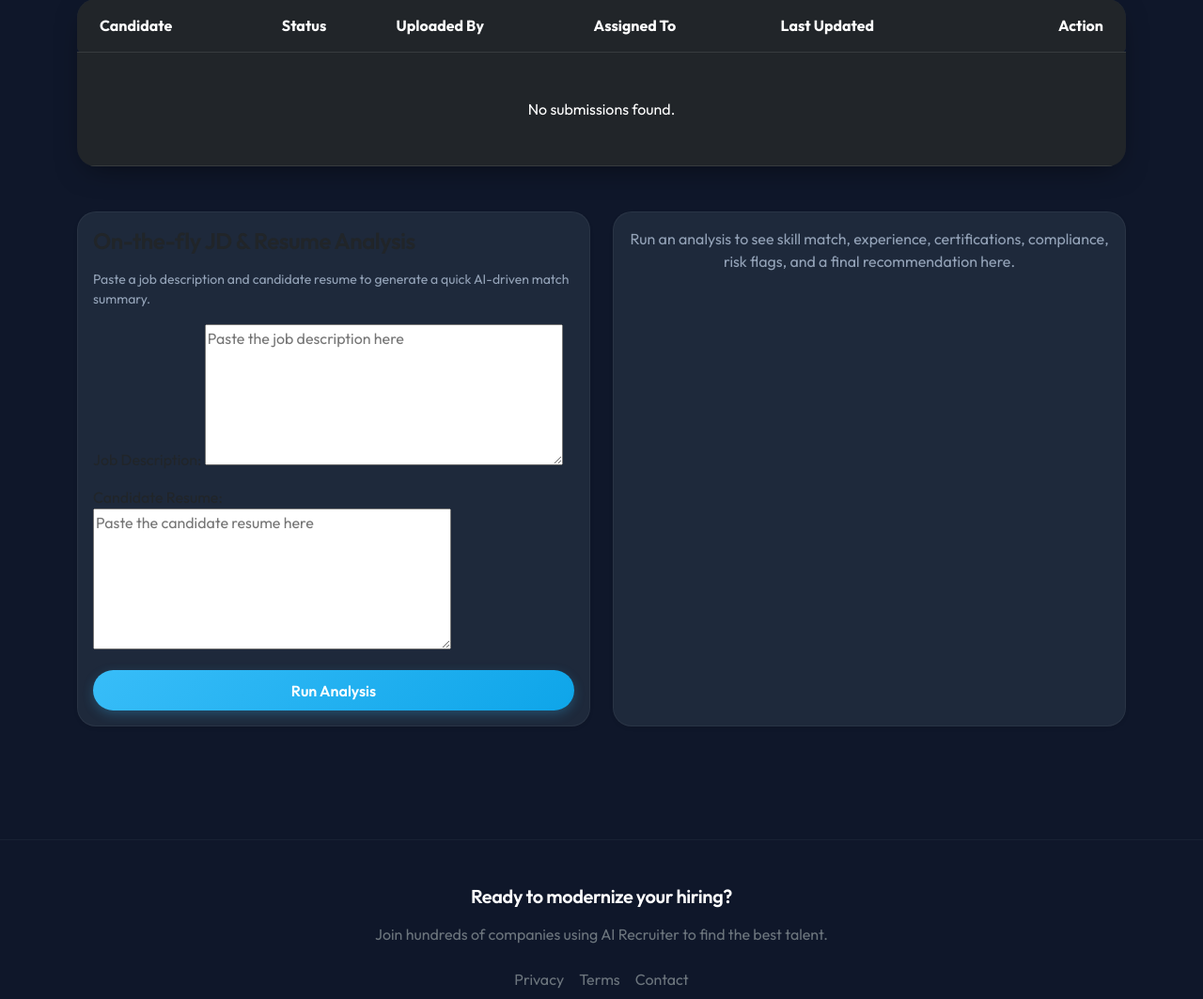
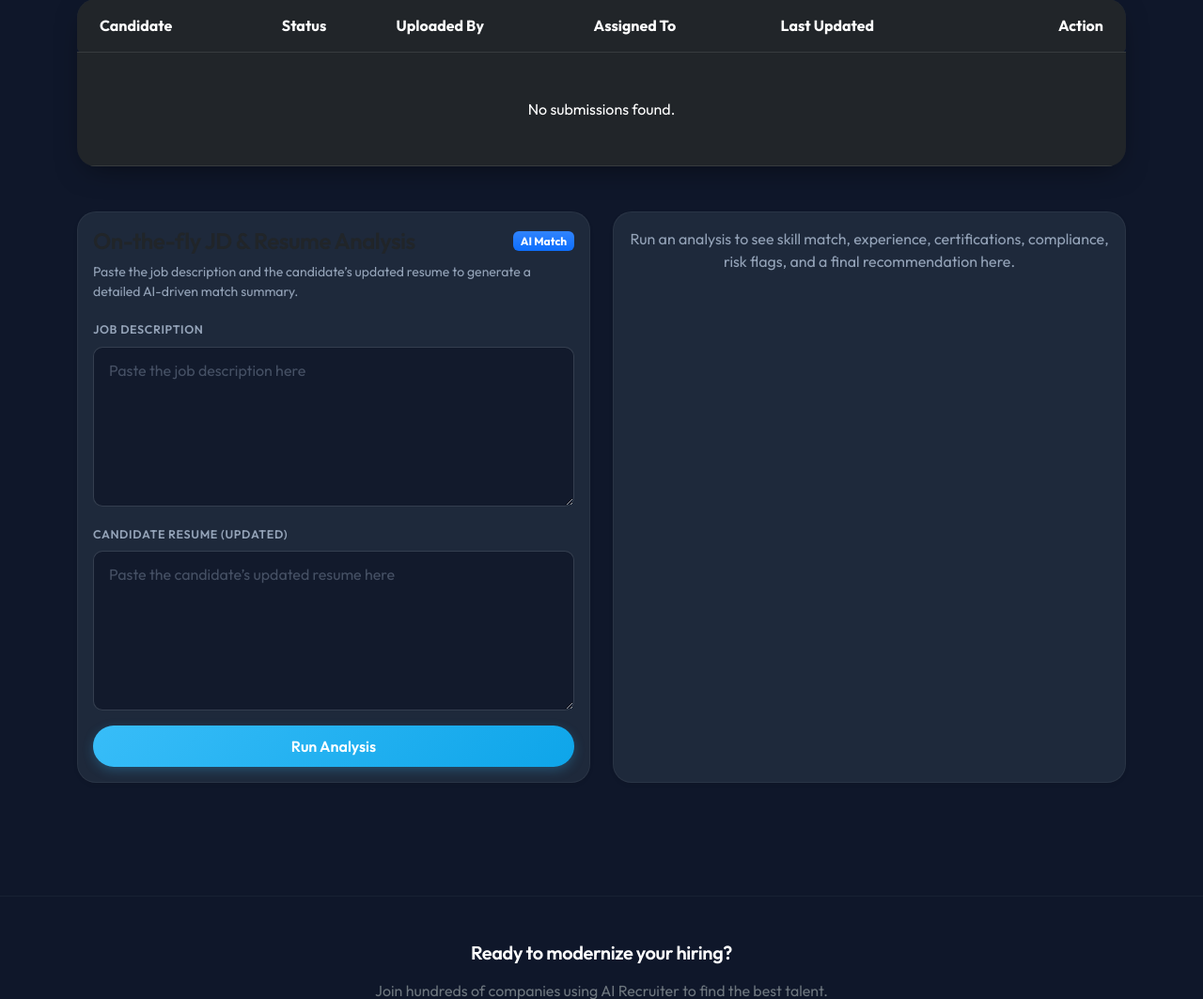
Before and after one commit to nd1990/ATS-Resume, a Django app: template resumes/templates/resumes/secure_dashboard.html in a window 1280 px wide. Shown: the part 219-1282 px from the top of the page at 94% size. Run offline with Django 5.2, Linux system fonts and the light colour scheme; the template is opened without the code that fills it: values that come from a table or form of the project are taken from there, others are empty; parts of the project's set-up code (start-up, migrations or seed data) failed here and were passed over.

Commit message:
dashboard

```diff
--- a/resumes/forms.py
+++ b/resumes/forms.py
@@ -38,9 +38,23 @@
 class JDResumeAnalysisForm(forms.Form):
     job_description = forms.CharField(
         label="Job Description",
-        widget=forms.Textarea(attrs={"rows": 6, "placeholder": "Paste the job description here"})
+        widget=forms.Textarea(
+            attrs={
+                "rows": 6,
+                "placeholder": "Paste the job description here",
+                "class": "form-control bg-card-bg text-white",
+                "style": "resize: vertical;",
+            }
+        ),
     )
     candidate_resume = forms.CharField(
-        label="Candidate Resume",
-        widget=forms.Textarea(attrs={"rows": 6, "placeholder": "Paste the candidate resume here"})
+        label="Candidate Resume (Updated)",
+        widget=forms.Textarea(
+            attrs={
+                "rows": 6,
+                "placeholder": "Paste the candidate’s updated resume here",
+                "class": "form-control bg-card-bg text-white",
+                "style": "resize: vertical;",
+            }
+        ),
     )
--- a/resumes/templates/resumes/secure_dashboard.html
+++ b/resumes/templates/resumes/secure_dashboard.html
@@ -60,18 +60,21 @@
     <div class="col-md-6 mb-4">
         <div class="card bg-card-bg shadow-sm h-100">
             <div class="card-body">
-                <h4 class="card-title mb-3">On-the-fly JD & Resume Analysis</h4>
+                <div class="d-flex justify-content-between align-items-center mb-2">
+                    <h4 class="card-title mb-0">On-the-fly JD &amp; Resume Analysis</h4>
+                    <span class="badge bg-primary bg-gradient">AI Match</span>
+                </div>
                 <p class="text-secondary-c small mb-3">
-                    Paste a job description and candidate resume to generate a quick AI-driven match summary.
+                    Paste the job description and the candidate’s updated resume to generate a detailed AI-driven match summary.
                 </p>
-                <form method="post" novalidate>
+                <form method="post" novalidate class="mt-2">
                     {% csrf_token %}
                     <div class="mb-3">
-                        {{ analysis_form.job_description.label_tag }}
+                        <label class="form-label">{{ analysis_form.job_description.label }}</label>
                         {{ analysis_form.job_description }}
                     </div>
                     <div class="mb-3">
-                        {{ analysis_form.candidate_resume.label_tag }}
+                        <label class="form-label">{{ analysis_form.candidate_resume.label }}</label>
                         {{ analysis_form.candidate_resume }}
                     </div>
                     <button type="submit" class="btn btn-primary w-100">Run Analysis</button>
@@ -84,12 +87,50 @@
         {% if analysis_result %}
         <div class="card bg-card-bg shadow-sm h-100">
             <div class="card-body">
-                <h4 class="card-title mb-3">Analysis Result</h4>
-                <ul class="list-unstyled mb-3">
-                    <li class="mb-2"><strong>Skill Match Percentage:</strong> {{ analysis_result.skill_match_percentage }}%</li>
-                    <li class="mb-2"><strong>Experience Match Score:</strong> {{ analysis_result.experience_match_score }}% </li>
+                <div class="d-flex justify-content-between align-items-center mb-2">
+                    <h4 class="card-title mb-0">Analysis Result</h4>
+                    <span class="badge
+                        {% if analysis_result.recommendation == 'Hire' %}bg-success
+                        {% elif analysis_result.recommendation == 'Hold' %}bg-warning
+                        {% else %}bg-danger{% endif %}">
+                        {{ analysis_result.recommendation }}
+                    </span>
+                </div>
+                <p class="text-secondary-c small mb-3">
+                    Weighted view across skills, experience, certifications, compliance and risk.
+                </p>
+                <div class="mb-3">
+                    <div class="d-flex justify-content-between align-items-center mb-1">
+                        <span class="text-secondary-c small">Final Weighted Score</span>
+                        <span class="fw-bold text-white">{{ analysis_result.final_weighted_score }}</span>
+                    </div>
+                    <div class="progress bg-dark" style="height: 6px;">
+                        <div class="progress-bar
+                            {% if analysis_result.final_weighted_score|floatformat >= 80 %}bg-success
+                            {% elif analysis_result.final_weighted_score|floatformat >= 55 %}bg-warning
+                            {% else %}bg-danger{% endif %}"
+                            role="progressbar"
+                            style="width: {{ analysis_result.final_weighted_score }}%;"
+                            aria-valuenow="{{ analysis_result.final_weighted_score }}"
+                            aria-valuemin="0"
+                            aria-valuemax="100">
+                        </div>
+                    </div>
+                </div>
+                <ul class="list-unstyled mb-3 mt-3">
+                    <li class="mb-2">
+                        <strong>Skill Match:</strong>
+                        <span class="text-accent">{{ analysis_result.skill_match_percentage }}%</span>
+                    </li>
+                    <li class="mb-2">
+                        <strong>Experience Match:</strong>
+                        <span class="text-accent">{{ analysis_result.experience_match_score }}%</span>
+                    </li>
                     <li class="mb-2 text-secondary-c small">{{ analysis_result.experience_notes }}</li>
-                    <li class="mb-2"><strong>Certification Validity Status:</strong> {{ analysis_result.certification_status }}</li>
+                    <li class="mb-2">
+                        <strong>Certification Status:</strong>
+                        <span class="text-secondary-c">{{ analysis_result.certification_status }}</span>
+                    </li>
                     <li class="mb-2 text-secondary-c small">{{ analysis_result.certification_details }}</li>
                     <li class="mb-2"><strong>Compliance Issues:</strong></li>
                 </ul>
```
